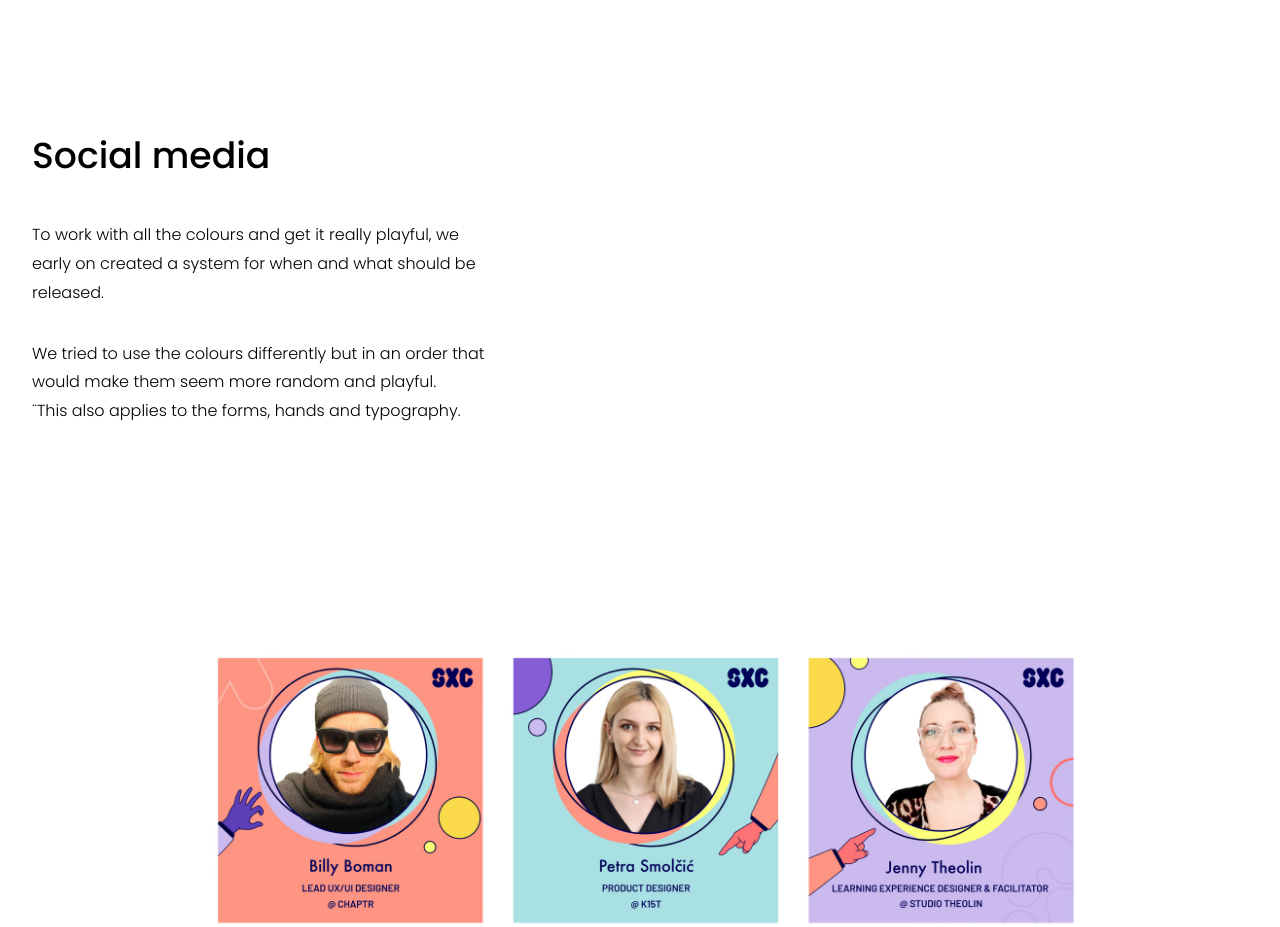
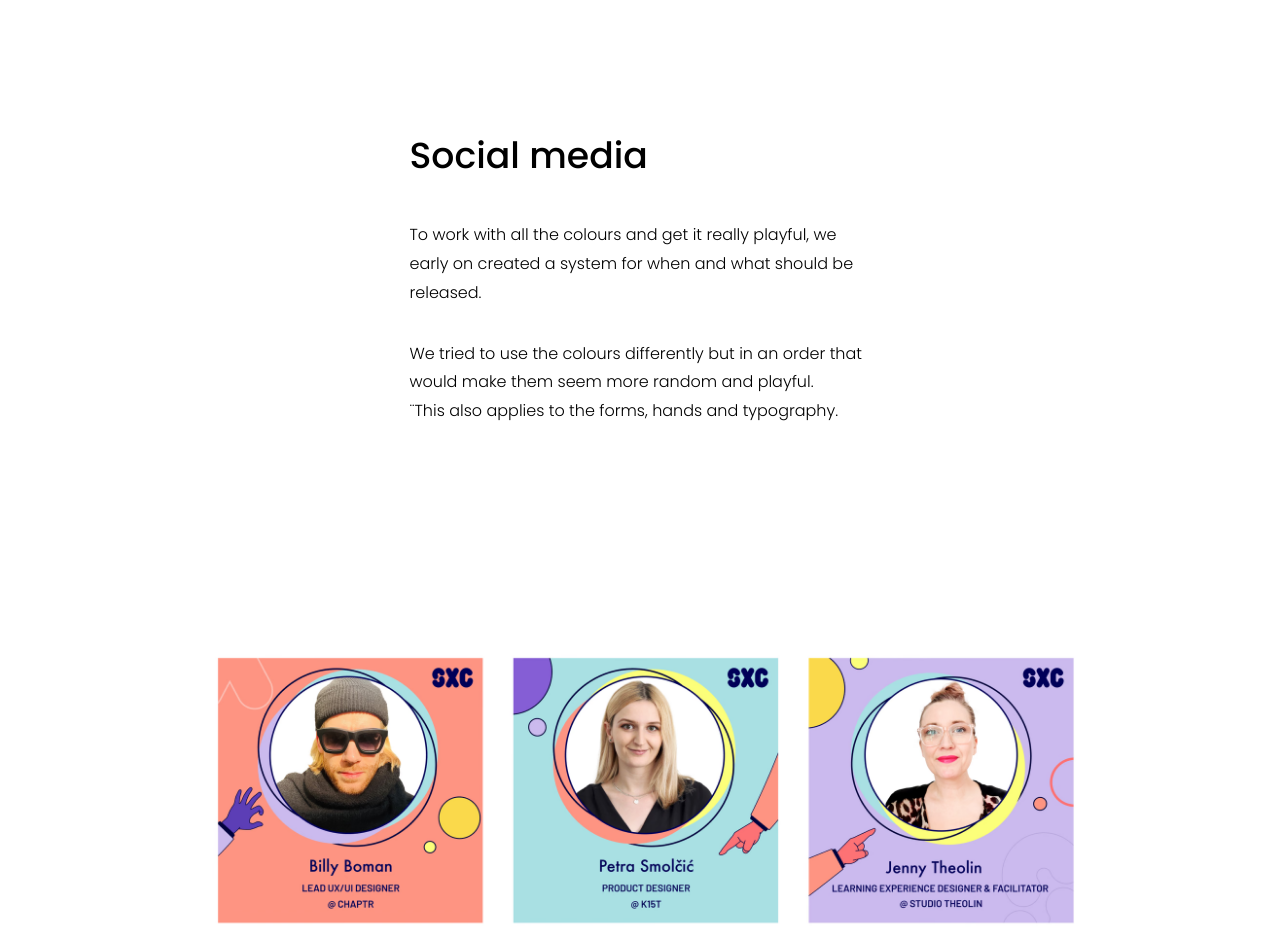
Before and after one commit to jbranzell2/jbranzell2.github.io, a React (Vite) app: page /sthlm in a window 1280 px wide. Shown: the part 4720-5647 px from the top of the page. Built offline with nearby package versions, Linux system fonts and the light colour scheme; the HTML template or start-up script is replaced by a standard one.

Commit message:
Apply the same centered-box/left-text treatment to Social media
Matches the Typography row: desktop text block stays centered in
the row, text itself left-aligned for readability. Mobile is
unchanged (already left-aligned, full width).

```diff
--- a/src/pages/SthlmXperience.tsx
+++ b/src/pages/SthlmXperience.tsx
@@ -196,7 +196,7 @@
           </div>
           {/* Social media row */}
           <div className="flex flex-col px-8 pt-[120px] w-full">
-            <div className="flex flex-col items-start">
+            <div className="flex flex-col items-center text-left">
               <p className="font-['Poppins:Medium',sans-serif] leading-[3.225rem] not-italic text-[2.2625rem] text-black w-[461px]">Social media</p>
               <div className="pt-10">
                 <p className="font-['Poppins:Light',sans-serif] leading-[1.8rem] not-italic text-base text-black w-[461px]">To work with all the colours and get it really playful, we early on created a system for when and what should be released.</p>
```
